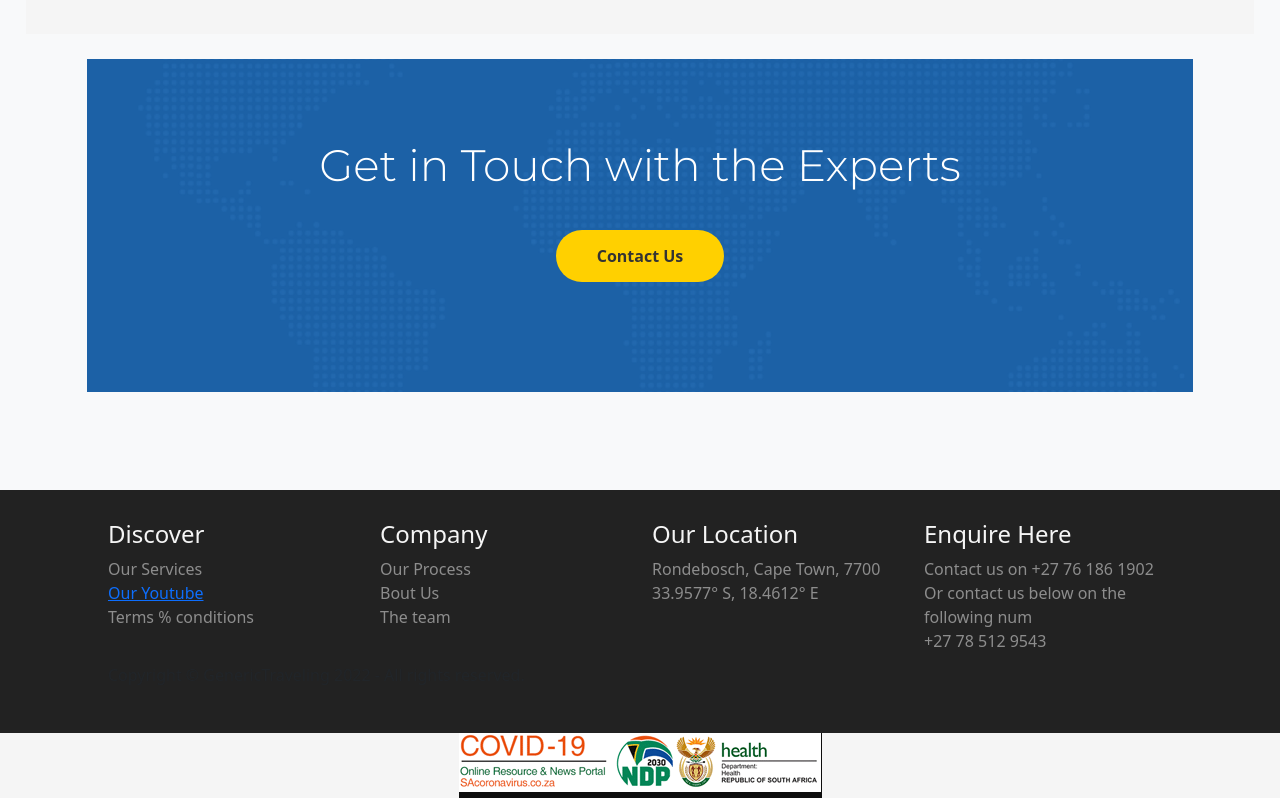
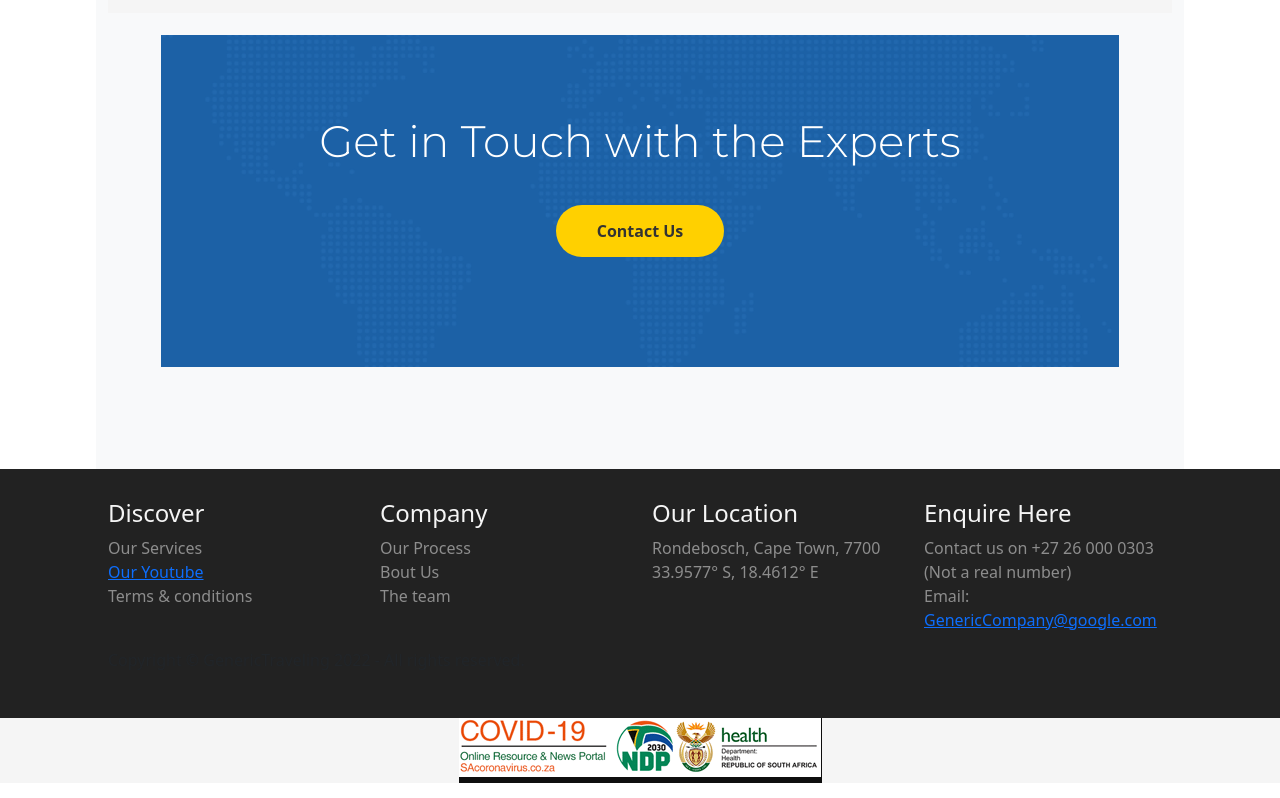
Before and after one commit to ezmod66/GenericTravelingCompany, a plain HTML site: page index.html in a window 1280 px wide. Shown: the part 1877-2675 px from the top of the page. Drawn offline with nearby package versions, Linux system fonts and the light colour scheme.

Commit message:
Update index.html

```diff
--- a/index.html
+++ b/index.html
@@ -17,7 +17,7 @@
     <!--Main Container-->
 
     <!--Nav bar / search container-->
-    <div class="main-Container bg-light">
+    <div class="main-Container bg-light container-fluid">
         <div class="collapse nice-border" id="navbarToggleExternalContent">
             <div class="bg-dark p-4 nice-border">
                 <div class="nav-heading-title-container">
@@ -168,7 +168,7 @@
         <div class="our-values">
             <div class="row">
 
-                <div class="col-lg-6">
+                <div class="col-lg-6 col-md-6 col-sm-6">
                     <h4>Our Values</h4>
 
                     <ul>
@@ -184,7 +184,7 @@
                     </ul>
                 </div>
 
-                <div class="col-lg-6">
+                <div class="col-lg-6 col-md-6 col-sm-6">
                     <h4>Our Goals</h4>
                     <ul>
                         <li><strong>Excellent Service</strong>
@@ -203,9 +203,8 @@
         </div>
 
         <div class="our-proffessionals">
-            <h2>Our Experienced Professionals</h2>
-
             <div class="row">
+                <h2>Our Experienced Professionals</h2>
                 <div class="col-lg-3 col-md-6 col-sm-12">
                     <img class="profile-img" src="img/employeePictureTemp.png" alt="Employee 1">
                     <h4>Tim Evans</h4>
@@ -258,7 +257,7 @@
                         <ul>
                             <li>Our Services</li>
                             <li><a href="#">Our Youtube</a></li>
-                            <li>Terms % conditions</li>
+                            <li>Terms & conditions</li>
                         </ul>
                     </div>
 
@@ -281,9 +280,10 @@
                     <div class="col-md-3">
                         <h4>Enquire Here</h4>
                         <ul>
-                            <li>Contact us on +27 76 186 1902</li>
-                            <li>Or contact us below on the following num</li>
-                            <li>+27 78 512 9543</li>
+                            <li>Contact us on +27 26 000 0303 (Not a real number)</li>
+                            <li>
+                                <p>Email: <a href="mailto:GenericTravelingCompany@google.com">GenericCompany@google.com</a></p>
+                            </li>
                         </ul>
 
                     </div>
```
